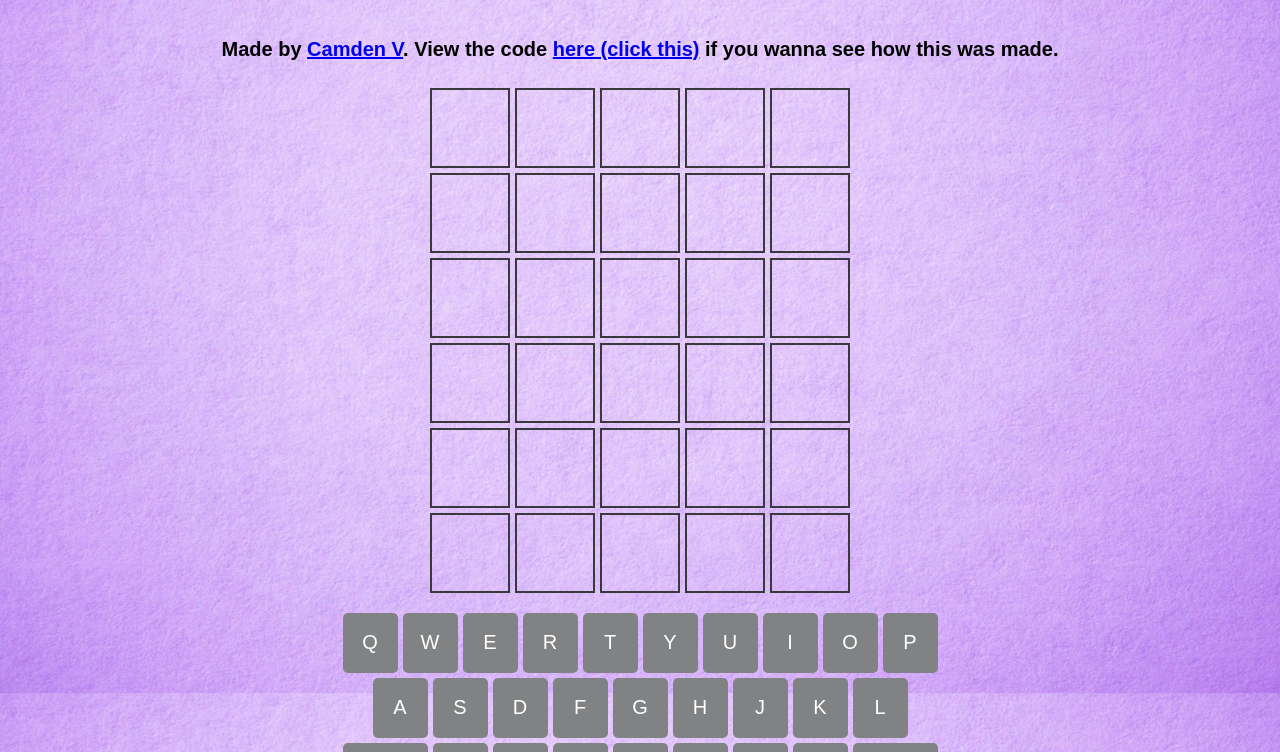
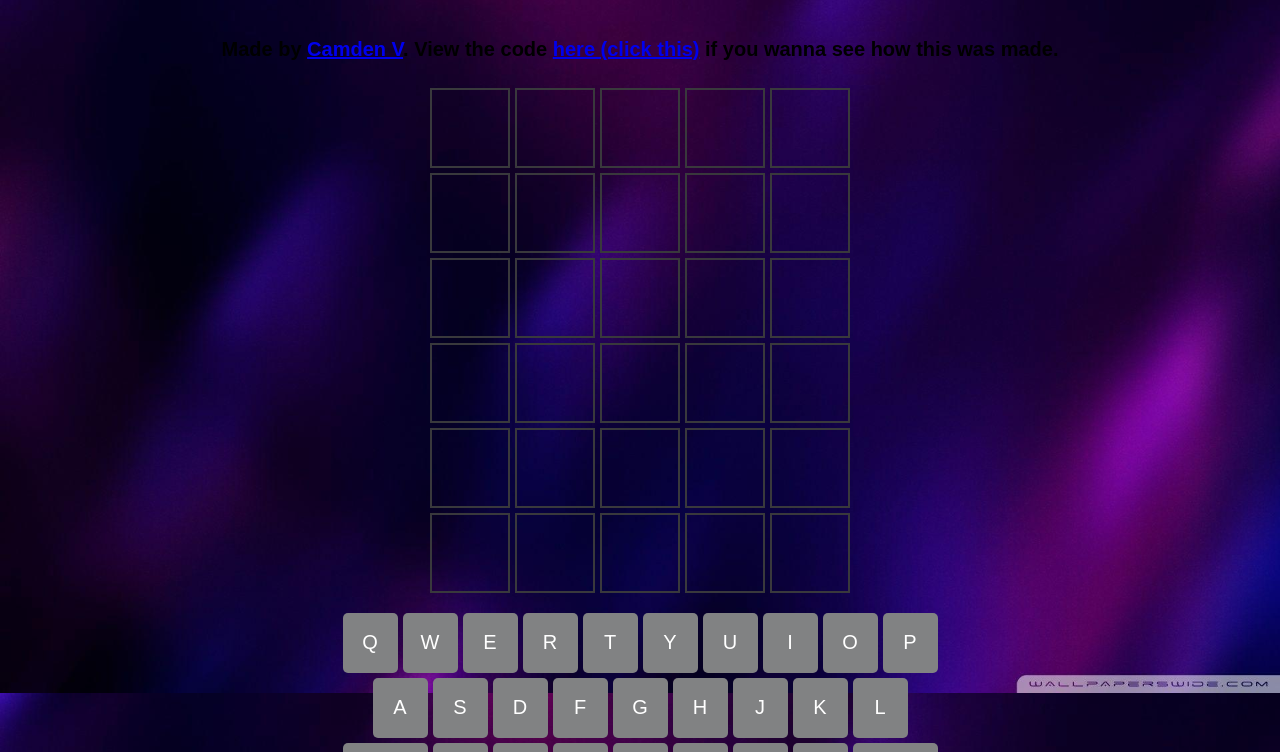
Before and after one commit to WebDevSimplified/wordle-clone, a plain HTML site: page index.html in a window 1280 px wide. Shown: the part 107-859 px from the top of the page. Drawn offline with Linux system fonts and the light colour scheme.

Commit message:
Update index.html

```diff
--- a/index.html
+++ b/index.html
@@ -8,13 +8,13 @@
   <script src="script.js" defer></script>
   <title>Rordle</title>
   <head>
-<link rel="icon" href="image_2022-03-10_201716.png">
+<link rel="icon" href="royhart.jpg">
 </head>
   <H1 style="text-align:center;"> Rordle </h1>
   <H4 style="text-align:center;"> Made by <a href="https://camjam948.xyz">Camden V</a>. View the code <a href="https://github.com/CamjamPNG/royhart-wordle">here (click this)</a> if you wanna see how this was made. </h4>
   <style>
 body {
-  background-image: url('royhart.jpg');
+  background-image: url('image_2022-03-10_201716.png');
   background-repeat: no-repeat;
   background-attachment: fixed;
   background-size: 100% 100%;
```
